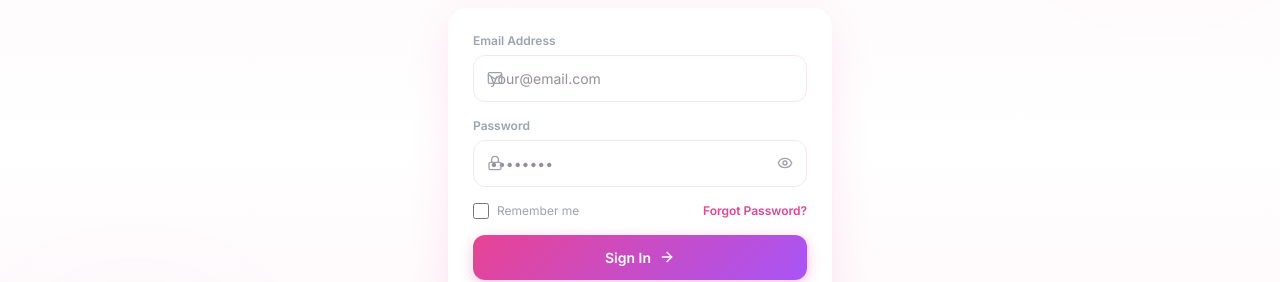
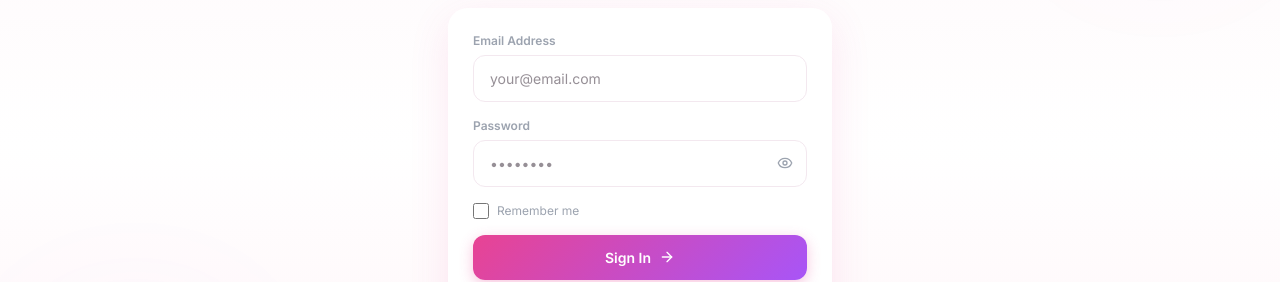
Before and after one commit to ferysaputra/rizky, a Next.js app: page /login in a window 1280 px wide. Shown: the part 253-535 px from the top of the page. Built offline with nearby package versions, Linux system fonts and the light colour scheme.

Commit message:
ubah icon di login dan register

```diff
--- a/src/app/(auth)/login/page.tsx
+++ b/src/app/(auth)/login/page.tsx
@@ -31,7 +31,7 @@ export default function LoginPage() {
                         <div>
                             <label className="text-xs font-semibold text-muted block mb-1.5">Email Address</label>
                             <div className="relative">
-                                <Mail size={16} className="absolute left-3.5 top-1/2 -translate-y-1/2 text-muted" />
+                                {/*<Mail size={16} className="absolute left-3.5 top-1/2 -translate-y-1/2 text-muted" />*/}
                                 <input
                                     type="email"
                                     placeholder="your@email.com"
@@ -45,7 +45,7 @@ export default function LoginPage() {
                         <div>
                             <label className="text-xs font-semibold text-muted block mb-1.5">Password</label>
                             <div className="relative">
-                                <Lock size={16} className="absolute left-3.5 top-1/2 -translate-y-1/2 text-muted" />
+                                {/*<Lock size={16} className="absolute left-3.5 top-1/2 -translate-y-1/2 text-muted" />*/}
                                 <input
                                     type={showPassword ? 'text' : 'password'}
                                     placeholder="••••••••"
@@ -67,9 +67,9 @@ export default function LoginPage() {
                                 <input type="checkbox" className="w-4 h-4 rounded accent-primary" />
                                 <span className="text-xs text-muted">Remember me</span>
                             </label>
-                            <button className="text-xs text-primary font-semibold hover:underline">
+                            {/* <button className="text-xs text-primary font-semibold hover:underline">
                                 Forgot Password?
-                            </button>
+                            </button> */}
                         </div>
 
                         <Link href="/app">
--- a/src/app/(auth)/register/page.tsx
+++ b/src/app/(auth)/register/page.tsx
@@ -31,7 +31,7 @@ export default function RegisterPage() {
                         <div>
                             <label className="text-xs font-semibold text-muted block mb-1.5">Full Name</label>
                             <div className="relative">
-                                <User size={16} className="absolute left-3.5 top-1/2 -translate-y-1/2 text-muted" />
+                                {/*<User size={16} className="absolute left-3.5 top-1/2 -translate-y-1/2 text-muted" />*/}
                                 <input
                                     type="text"
                                     placeholder="Your full name"
@@ -45,7 +45,7 @@ export default function RegisterPage() {
                         <div>
                             <label className="text-xs font-semibold text-muted block mb-1.5">Email Address</label>
                             <div className="relative">
-                                <Mail size={16} className="absolute left-3.5 top-1/2 -translate-y-1/2 text-muted" />
+                                {/*<Mail size={16} className="absolute left-3.5 top-1/2 -translate-y-1/2 text-muted" />*/}
                                 <input
                                     type="email"
                                     placeholder="your@email.com"
@@ -59,7 +59,7 @@ export default function RegisterPage() {
                         <div>
                             <label className="text-xs font-semibold text-muted block mb-1.5">Password</label>
                             <div className="relative">
-                                <Lock size={16} className="absolute left-3.5 top-1/2 -translate-y-1/2 text-muted" />
+                                {/*<Lock size={16} className="absolute left-3.5 top-1/2 -translate-y-1/2 text-muted" />*/}
                                 <input
                                     type={showPassword ? 'text' : 'password'}
                                     placeholder="Min. 8 characters"
```
